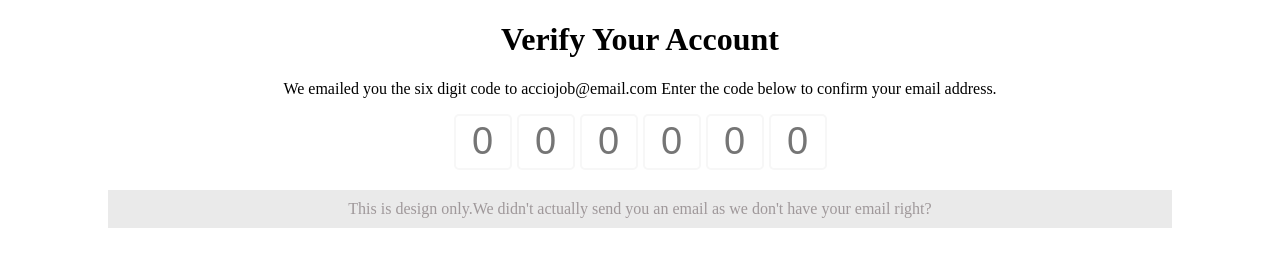
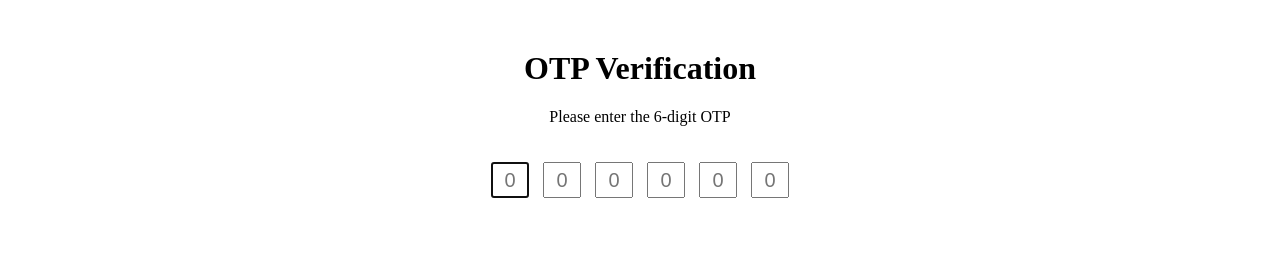
Before and after one commit to acciojob/OTP-debasisnayak12, a website: page main.html in a window 1280 px wide. Drawn offline with Linux system fonts and the light colour scheme.

Commit message:
created a submission

```diff
--- a/main.html
+++ b/main.html
@@ -8,17 +8,18 @@
 
 <body>
 	<!-- the entire body must be written by student -->
-	<h1 id="verification_heading">Verify Your Account</h1>
-	<p id="verification_subtext">We emailed you the six digit code to acciojob@email.com Enter the code below to confirm your email address.</p>
-    <div class="code-container" id="code-5">
-		<input type="number" class="code" maxlength="1" placeholder="0" focused/>
-		<input type="number" class="code" maxlength="1" placeholder="0"/>
-		<input type="number" class="code" maxlength="1" placeholder="0"/>
-		<input type="number" class="code" maxlength="1" placeholder="0"/>
-		<input type="number" class="code" maxlength="1" placeholder="0"/>
-		<input type="number" class="code" maxlength="1" placeholder="0"/>
-	</div>
-	<div id="foot">This is design only.We didn't actually send you an email as we don't have your email right?</div>
+	<div class="container">
+    <h1 id="verification_heading">OTP Verification</h1>
+    <p class="subtext" id="verification_subtext">Please enter the 6-digit OTP</p>
+    <div class="code-container">
+      <input type="text" class="code" placeholder="0" maxlength="1" autofocus>
+      <input type="text" class="code" placeholder="0" maxlength="1">
+      <input type="text" class="code" placeholder="0" maxlength="1">
+      <input type="text" class="code" placeholder="0" maxlength="1">
+      <input type="text" class="code" placeholder="0" maxlength="1">
+      <input type="text" class="code" placeholder="0" maxlength="1">
+    </div>
+  </div>
 	<script type="text/javascript" src="./script.js">
 </script>
 
--- a/script.js
+++ b/script.js
@@ -1,20 +1,21 @@
 //your JS code here. If required.
-const inputs = document.querySelectorAll(".code");
 
-inputs.forEach((input,index) => {
+const inputs = document.querySelectorAll('.code');
+
+// Add event listeners to inputs
+inputs.forEach((input, index) => {
   input.addEventListener('input', (event) => {
-	const inputLength = event.target.value.length;
-		if(inputLength === 1 && index < inputs.length - 1){
+    const currentValue = event.target.value;
+    if (currentValue.length === 1 && index < inputs.length - 1) {
       inputs[index + 1].focus();
     }
   });
 
   input.addEventListener('keydown', (event) => {
-		if(event.key === 'Backspace' && index > 0){
-			if(inputs[index].value === ''){
+    if (event.key === 'Backspace' && index > 0) {
+      if (inputs[index].value === '') {
         inputs[index - 1].focus();
       }
     }
   });
-
 });
--- a/styles.css
+++ b/styles.css
@@ -1,38 +1,18 @@
 /*  your css code here. If applicable */
-#verification_heading{
-	text-align:center;
-}
-#verification_subtext{
-	text-align:center;
-}
-.code-container{
-	display:flex;
-	justify-content:center;
-	gap:5px;
-}
-.code{
-	width:50px;
-	height:50px;
-	font-size:38px;
-	text-align:center;
-	border: 2px solid #f7f7f7;
-	border-radius:5px;
-}
-input[type="number"]:focus{
-	border-color: #007bff;
-	outline: none;
-}
-input::-webkit-outer-spin-button,
-input::-webkit-inner-spin-button {
-  -webkit-appearance: none;
-  margin: 0;
+.container {
+  text-align: center;
+  margin-top: 50px;
 }
 
-#foot{
-	color:#9f989a;
-	background-color:#eaeaea;
-	padding:10px;
-	margin:20px 100px;
-	display:flex;
-	justify-content:center;
+.code-container {
+  display: inline-block;
+  margin-top: 20px;
 }
+
+.code {
+  width: 30px;
+  height: 30px;
+  font-size: 20px;
+  text-align: center;
+  margin: 0 5px;
+}
```
Lines whose indentation alone changed are shown as unchanged.
